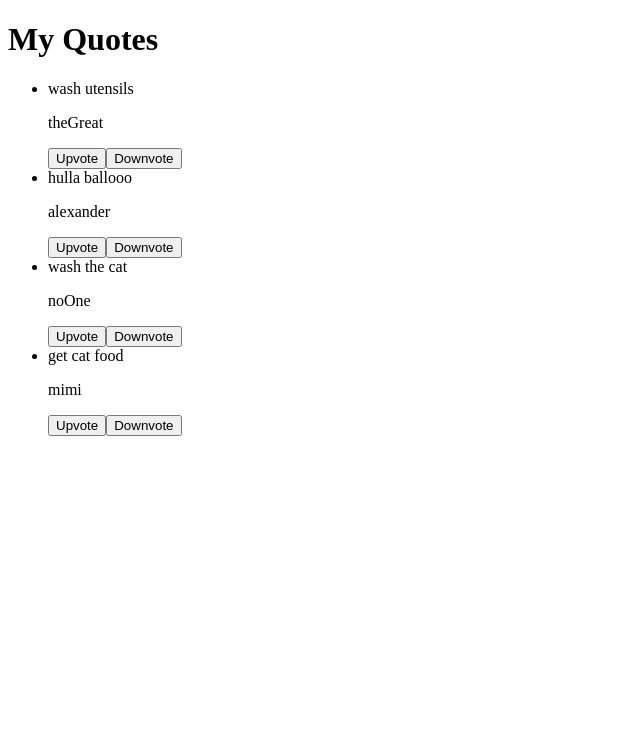
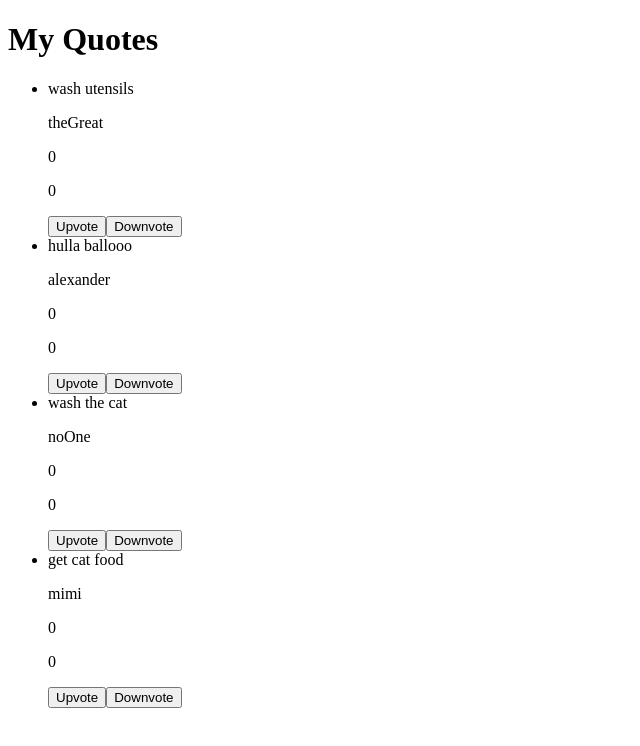
Before and after one commit to kennedybabu/thumps-up-quote-app, an Angular app: page / in a window 1280 px wide. Shown: the top 746 px of the page, without its empty margins (0-640 px from the left). Built offline with nearby package versions, Linux system fonts and the light colour scheme.

Commit message:
display the upvote and downvote values to the user

```diff
--- a/src/app/quote-detail/quote-detail.component.html
+++ b/src/app/quote-detail/quote-detail.component.html
@@ -1 +1,3 @@
 <p>{{quote.author}}</p>
+<p>{{quote.upVote}}</p>
+<p>{{quote.downVote}}</p>
```
